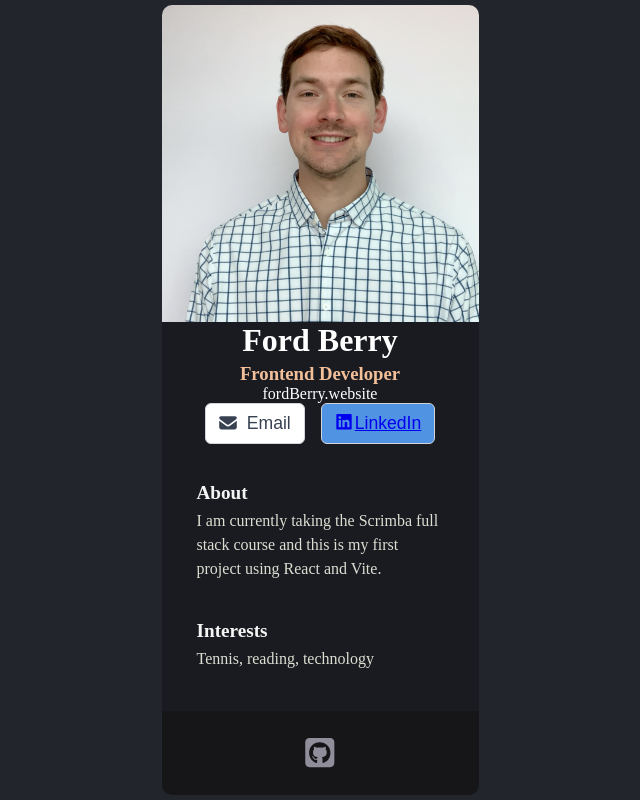
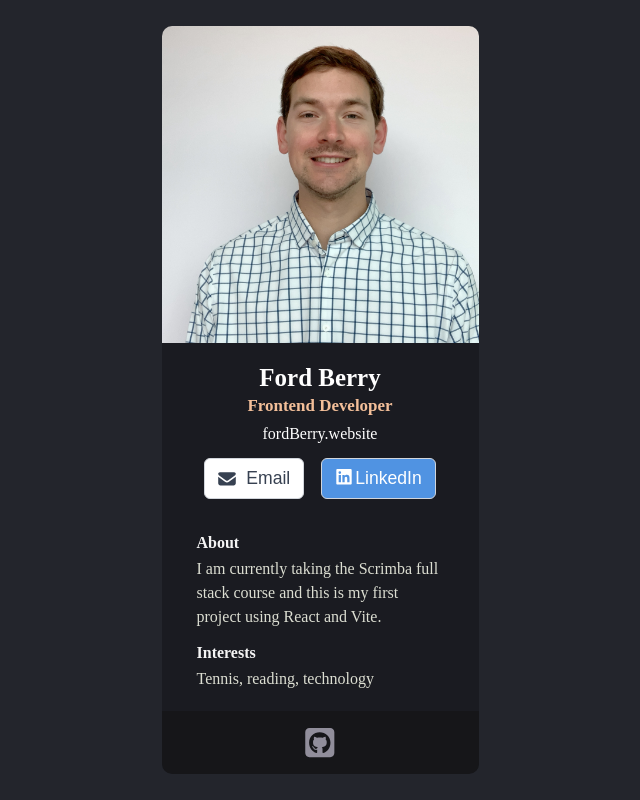
Before and after one commit to fab44-cloud/business-card, a React (Vite) app: page / in a window 1280 px wide. Shown: the whole page, without its empty margins (320-960 px from the left). Built offline with nearby package versions, Linux system fonts and the light colour scheme.

Commit message:
Switched em to px for stable laptop layout

```diff
--- a/src/App.css
+++ b/src/App.css
@@ -3,6 +3,8 @@
   background-color: #1A1B21;
   border-radius: 10px;
   overflow: hidden;
+  display: flex;
+  flex-direction: column;
 }
 
 .info-image {
@@ -22,26 +24,31 @@
 }
 
 .info-name {
-  font-size: 2rem;
+  font-size: 1.56rem;
+  margin-top: 21px;
   margin-bottom: 0;
   color: #FFFFFF;
 }
 
 .info-title {
+  margin-top: 4px;
   margin-bottom: 0;
-  margin-top: 0.2em;
   color: #f3bf99;
+  font-size: 1.06rem;
 }
 
 .info-website {
   color: #FFFFFF;
   text-decoration: none;
+  margin-top: 9px;
+  margin-bottom: 15px;
 }
 
 .info-buttons {
   display: flex;
   justify-content: center;
-  gap: 1em;
+  gap: 17px;
+  margin-bottom: 20px;
 }
 
 .btn-email, .btn-linkedin {
@@ -67,6 +74,11 @@
   color: #ffffff;
 }
 
+.btn-linkedin a {
+  text-decoration: none;
+  color: inherit;
+}
+
 .card-section {
   padding: 0 35px;
   text-align: left;
@@ -75,8 +87,8 @@
 .section-title {
   color: #F5F5F5;
   font-weight: 700;
-  font-size: 1.2rem;
-  margin-top: 2em;
+  font-size: 1rem;
+  margin-top: 15px;
   margin-bottom: 5px;
 }
 
@@ -92,8 +104,8 @@
   justify-content: center;
   align-items: center;
   gap: 24px;
-  padding: 1.6em 0;
-  margin-top: 2.5em;
+  padding: 15px 0;
+  margin-top: 20px;
   border-radius: 0 0 10px 10px;
 }
 
```
